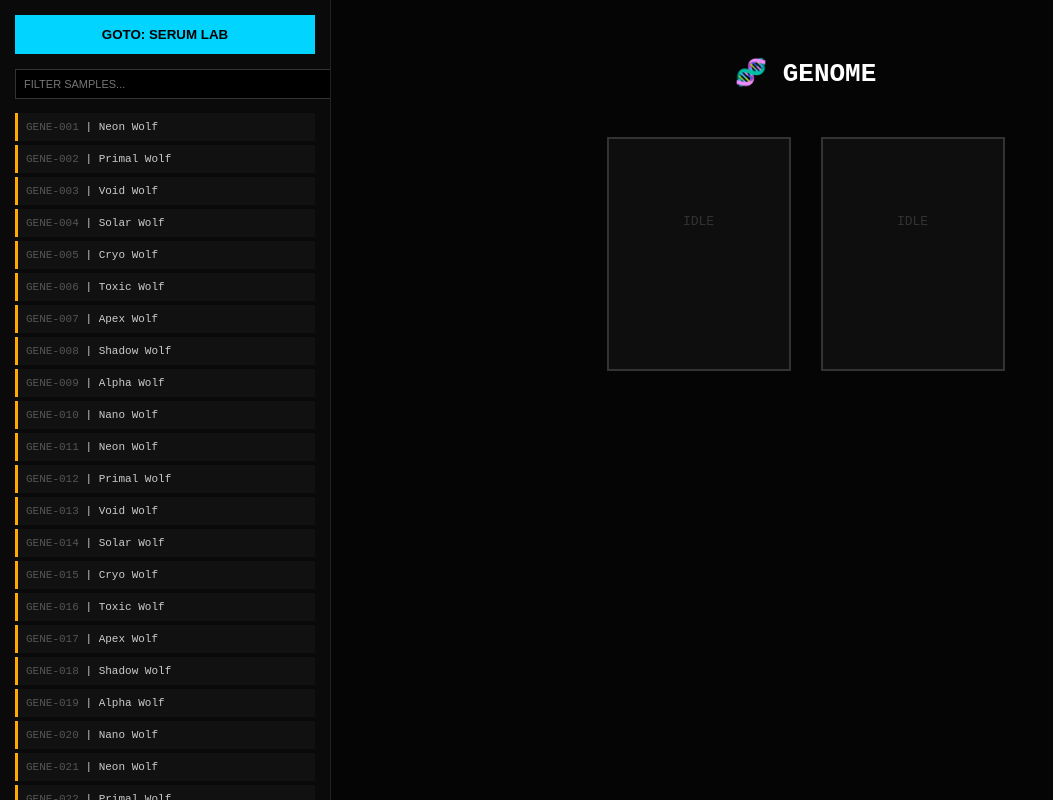
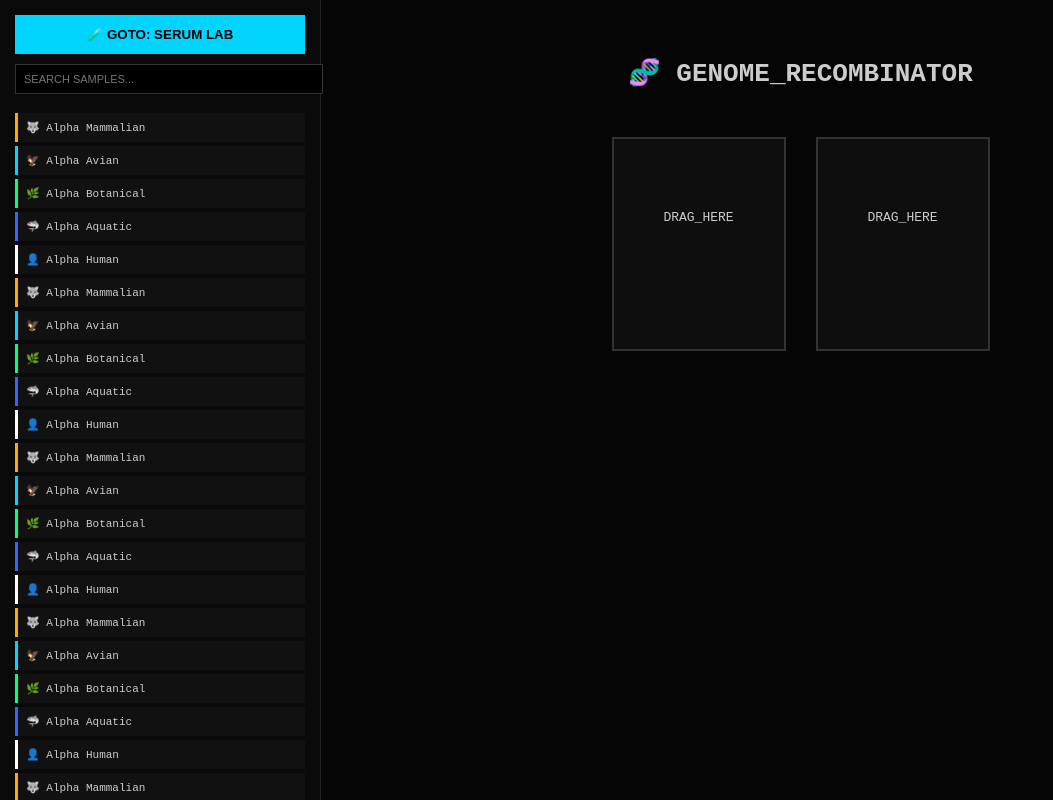
Before and after one commit to Ana-Ilspen/Genetics, a React (Create React App) app: page / in a window 1280 px wide. Shown: the whole page, without its empty margins (0-1053 px from the left). Built offline with nearby package versions, Linux system fonts and the light colour scheme.

Commit message:
Update App.js

```diff
--- a/src/App.js
+++ b/src/App.js
@@ -7,74 +7,48 @@ const App = () => {
   const [inventory, setInventory] = useState([]);
   const [hybridName, setHybridName] = useState("");
   const [searchTerm, setSearchTerm] = useState("");
-  const [hoveredGene, setHoveredGene] = useState(null); // Tooltip state
+  const [hoveredGene, setHoveredGene] = useState(null);
   const [mousePos, setMousePos] = useState({ x: 0, y: 0 });
 
   useEffect(() => {
-    const baseGenes = Array.from({ length: 500 }, (_, i) => {
-      const prefixes = ["Neon", "Primal", "Void", "Solar", "Cryo", "Toxic", "Apex", "Shadow", "Alpha", "Nano"];
-      const id = `GENE-${String(i + 1).padStart(3, '0')}`;
-      let type, name, trait, icon, color, compound, feature;
-      const pre = prefixes[i % prefixes.length];
-
-      if (i < 100) {
-        type = "Mammalian"; name = `${pre} Wolf`; trait = "Endothermic Regulation";
-        icon = "🐺"; color = "#ffaa00"; compound = "Myostatin-A"; feature = "Skeletal Musculature";
-      } else if (i < 200) {
-        type = "Avian"; name = `${pre} Falcon`; trait = "Feather-Keratin Structure";
-        icon = "🦅"; color = "#00d4ff"; compound = "Avian-Neuro-T"; feature = "Optical Tracking";
-      } else if (i < 300) {
-        type = "Botanical"; name = `${pre} Lotus`; trait = "Cellulose Wall Density";
-        icon = "🌿"; color = "#00ff88"; compound = "Chlorophyll-K"; feature = "Photosynthetic Skin";
-      } else if (i < 400) {
-        type = "Aquatic"; name = `${pre} Orca`; trait = "Hydrostatic Resistance";
-        icon = "🦈"; color = "#3366ff"; compound = "Hydro-Lipid"; feature = "Gilled Respiration";
-      } else {
-        type = "Human"; name = `${pre} Sapiens`; trait = "Neural Synapse Speed";
-        icon = "👤"; color = "#ffffff"; compound = "Cerebro-X"; feature = "Fine Motor Dexterity";
-      }
-
-      return { id, name, type, trait, icon, color, compound, feature, isHybrid: false };
+    const baseGenes = Array.from({ length: 50 }, (_, i) => {
+      const types = ["Mammalian", "Avian", "Botanical", "Aquatic", "Human"];
+      const icons = ["🐺", "🦅", "🌿", "🦈", "👤"];
+      const type = types[i % 5];
+      return {
+        id: `GENE-${String(i + 1).padStart(3, '0')}`,
+        name: `Alpha ${type}`,
+        type,
+        trait: "Standard Sequence",
+        icon: icons[i % 5],
+        color: ["#ffaa00", "#00d4ff", "#00ff88", "#3366ff", "#ffffff"][i % 5],
+        compound: `${type}-X`,
+        feature: "Base Strain",
+        isHybrid: false
+      };
     });
     setInventory(baseGenes);
   }, []);
 
-  const handleMouseMove = (e) => {
-    setMousePos({ x: e.clientX + 15, y: e.clientY + 15 });
-  };
-
-  const filteredInventory = inventory.filter(g =>
-    g.name.toLowerCase().includes(searchTerm.toLowerCase()) ||
-    g.type.toLowerCase().includes(searchTerm.toLowerCase())
-  );
-
   const getAnalysis = (g1, g2) => {
     if (!g1 || !g2) return null;
     const combo = [g1.type, g2.type].sort().join('+');
-    const isLethal = (combo.includes("Botanical") && !combo.includes("Botanical+Botanical")) ||
-                     (combo.includes("Human") && combo.includes("Botanical"));
-
-    const splicerData = {
-      dominant: { feature: g1.feature, source: g1.name },
-      recessive: { trait: g2.trait, source: g2.name },
-      reason: isLethal ? "Molecular rejection: Cross-kingdom cellular walls cannot fuse." :
-              (g1.type === g2.type ? "High alignment: Shared taxonomic lineage." : "Stable hybrid: Forced genomic splicing successful.")
-    };
+    const isLethal = (combo.includes("Botanical") && !combo.includes("Botanical+Botanical")) || (combo.includes("Human") && combo.includes("Botanical"));
 
     let ph = 7.0; let toxicity = 5.0;
     if (combo.includes("Human")) toxicity += 45.0;
     if (combo.includes("Botanical")) ph -= 2.8;
-    if (combo.includes("Aquatic")) ph += 1.4;
     if (g1.type !== g2.type) toxicity += 12.0;
 
     return {
       isLethal, canSave: !isLethal,
       color: isLethal ? "#ff3333" : (view === 'splicer' ? "#00d4ff" : "#bb00ff"),
-      splicerData,
-      serumData: { ph: ph.toFixed(1), tox: `${toxicity.toFixed(1)}%`,
-      composition: [
-        { label: "Primary Extract", val: `${g1.compound} (40%)` },
-        { label: "Secondary Isolate", val: `${g2.compound} (35%)` },
+      splicerData: { dominant: g1, recessive: g2, reason: isLethal ? "INCOMPATIBLE" : "STABLE HYBRID" },
+      serumData: { ph: ph.toFixed(1), tox: `${toxicity.toFixed(1)}%`, steps: [
+        `1. Distill ${g1.compound} Extract (40%)`,
+        `2. Infuse ${g2.compound} Stabilizer (35%)`,
+        `3. Apply Saline Buffer Diluent (20%)`,
+        `4. Activate with Reactive Catalyst (5%)`
       ]}
     };
   };
@@ -85,120 +59,101 @@ const App = () => {
   const archiveResult = () => {
     if (!hybridName) return alert("ENTER NOMENCLATURE.");
     const newEntry = {
-      id: `${view === 'splicer' ? 'HYB' : 'SRM'}-${Math.floor(Math.random() * 9000 + 1000)}`,
+      ...slotA,
+      id: `${view === 'splicer' ? 'HYB' : 'SRM'}-${Math.floor(Math.random() * 9000)}`,
       name: hybridName.toUpperCase(),
-      type: `${slotA.type}/${slotB.type}`,
-      icon: view === 'splicer' ? "🧬" : "🧪",
+      isHybrid: true,
       color: res.color,
-      isHybrid: true,
-      feature: res.splicerData.dominant.feature,
-      compound: slotA.compound
+      scienceData: res
     };
     setInventory([newEntry, ...inventory]);
     clear();
   };
 
+  const deleteItem = (id) => setInventory(inventory.filter(item => item.id !== id));
+
+  const downloadData = (item) => {
+    const dataStr = "data:text/json;charset=utf-8," + encodeURIComponent(JSON.stringify(item, null, 2));
+    const downloadAnchorNode = document.createElement('a');
+    downloadAnchorNode.setAttribute("href", dataStr);
+    downloadAnchorNode.setAttribute("download", `${item.name}_report.json`);
+    document.body.appendChild(downloadAnchorNode);
+    downloadAnchorNode.click();
+    downloadAnchorNode.remove();
+  };
+
   return (
-    <div onMouseMove={handleMouseMove} style={{ display: 'flex', height: '100vh', backgroundColor: '#050505', color: '#ccc', fontFamily: 'monospace', overflow: 'hidden' }}>
+    <div onMouseMove={(e) => setMousePos({ x: e.clientX + 15, y: e.clientY + 15 })} style={{ display: 'flex', height: '100vh', backgroundColor: '#050505', color: '#ccc', fontFamily: 'monospace', overflow: 'hidden' }}>
 
-      {/* TOOLTIP COMPONENT */}
+      {/* TOOLTIP */}
       {hoveredGene && (
-        <div style={{ position: 'fixed', left: mousePos.x, top: mousePos.y, zIndex: 100, background: '#111', border: `1px solid ${hoveredGene.color}`, padding: '10px', width: '220px', pointerEvents: 'none', boxShadow: '0 0 15px rgba(0,0,0,0.5)' }}>
-          <p style={{ color: hoveredGene.color, margin: '0 0 5px 0', fontSize: '12px', fontWeight: 'bold' }}>{hoveredGene.name.toUpperCase()}</p>
-          <p style={{ fontSize: '10px', color: '#888' }}>CLASS: {hoveredGene.type}</p>
-          <hr style={{ borderColor: '#222' }} />
-          <p style={{ fontSize: '10px' }}><span style={{ color: '#00d4ff' }}>GENOMIC:</span> {hoveredGene.feature}</p>
-          <p style={{ fontSize: '10px' }}><span style={{ color: '#bb00ff' }}>CHEMICAL:</span> {hoveredGene.compound}</p>
+        <div style={{ position: 'fixed', left: mousePos.x, top: mousePos.y, zIndex: 100, background: '#111', border: `1px solid ${hoveredGene.color}`, padding: '10px', pointerEvents: 'none' }}>
+          <p style={{ color: hoveredGene.color, margin: 0 }}>{hoveredGene.name}</p>
+          <p style={{ fontSize: '10px' }}>TYPE: {hoveredGene.type} | {hoveredGene.isHybrid ? 'HYBRID' : 'PURE'}</p>
         </div>
       )}
 
       {/* SIDEBAR */}
-      <div style={{ width: '300px', borderRight: '1px solid #222', overflowY: 'auto', padding: '15px', background: '#0a0a0a' }}>
-        <button onClick={() => {setView(view === 'splicer' ? 'serum' : 'splicer'); clear();}}
-                style={{ width: '100%', padding: '12px', background: view === 'serum' ? '#bb00ff' : '#00d4ff', color: '#000', border: 'none', fontWeight: 'bold', cursor: 'pointer', marginBottom: '15px' }}>
-            {view === 'splicer' ? 'GOTO: SERUM LAB' : 'GOTO: SPLICER'}
-        </button>
+      <div style={{ width: '320px', borderRight: '1px solid #222', display: 'flex', flexDirection: 'column', background: '#0a0a0a' }}>
+        <div style={{ padding: '15px' }}>
+          <button onClick={() => {setView(view === 'splicer' ? 'serum' : 'splicer'); clear();}} style={{ width: '100%', padding: '12px', background: view === 'serum' ? '#bb00ff' : '#00d4ff', color: '#000', border: 'none', fontWeight: 'bold', cursor: 'pointer', marginBottom: '10px' }}>
+            {view === 'splicer' ? '🧪 GOTO: SERUM LAB' : '🧬 GOTO: SPLICER'}
+          </button>
+          <input type="text" placeholder="SEARCH SAMPLES..." onChange={(e) => setSearchTerm(e.target.value)} style={{ width: '100%', padding: '8px', background: '#000', border: '1px solid #333', color: '#00d4ff', fontSize: '11px' }} />
+        </div>
 
-        <input type="text" placeholder="FILTER SAMPLES..." value={searchTerm} onChange={(e) => setSearchTerm(e.target.value)}
-               style={{ width: '100%', padding: '8px', background: '#000', border: '1px solid #333', color: '#00d4ff', fontSize: '11px', marginBottom: '10px' }} />
-
-        {filteredInventory.map(g => (
-          <div key={g.id}
-               onMouseEnter={() => setHoveredGene(g)}
-               onMouseLeave={() => setHoveredGene(null)}
-               draggable={!g.isHybrid}
-               onDragStart={(e) => !g.isHybrid && e.dataTransfer.setData("gene", JSON.stringify(g))}
-               style={{ padding: '8px', margin: '4px 0', background: g.isHybrid ? '#1a1a1a' : '#111', borderLeft: `3px solid ${g.color}`, cursor: g.isHybrid ? 'default' : 'grab', fontSize: '11px' }}>
-            <span style={{color: '#555'}}>{g.id}</span> | {g.name}
-          </div>
-        ))}
+        <div style={{ flex: 1, overflowY: 'auto', padding: '0 15px' }}>
+          {inventory.filter(g => g.name.toLowerCase().includes(searchTerm.toLowerCase())).map(g => (
+            <div key={g.id} onMouseEnter={() => setHoveredGene(g)} onMouseLeave={() => setHoveredGene(null)} draggable onDragStart={(e) => e.dataTransfer.setData("gene", JSON.stringify(g))}
+                 style={{ padding: '8px', margin: '4px 0', background: '#111', borderLeft: `3px solid ${g.color}`, cursor: 'grab', fontSize: '11px', display: 'flex', justifyContent: 'space-between' }}>
+              <span>{g.icon} {g.name}</span>
+              {g.isHybrid && (
+                <div style={{ display: 'flex', gap: '5px' }}>
+                  <button onClick={() => downloadData(g)} style={{ background: 'none', border: 'none', color: '#00ff88', cursor: 'pointer' }}>↓</button>
+                  <button onClick={() => deleteItem(g.id)} style={{ background: 'none', border: 'none', color: '#ff3333', cursor: 'pointer' }}>×</button>
+                </div>
+              )}
+            </div>
+          ))}
+        </div>
       </div>
 
       {/* WORKSPACE */}
       <div style={{ flex: 1, padding: '40px', display: 'flex', flexDirection: 'column', alignItems: 'center' }}>
-        <h1 style={{ color: '#fff' }}>{view === 'splicer' ? '🧬 GENOME' : '🧪 SERUM_LAB'}</h1>
+        <h1>{view === 'splicer' ? '🧬 GENOME_RECOMBINATOR' : '🧪 SERUM_DISTILLERY'}</h1>
 
         <div style={{ display: 'flex', gap: '30px', margin: '30px 0' }}>
           {[slotA, slotB].map((slot, i) => (
             <div key={i} onDragOver={(e) => e.preventDefault()} onDrop={(e) => { const d = JSON.parse(e.dataTransfer.getData("gene")); i === 0 ? setSlotA(d) : setSlotB(d); }}
-              style={view === 'splicer' ? { width: '150px', height: '200px', border: '2px solid #333', background: '#0e0e0e', textAlign: 'center', padding: '15px' } : { width: '100px', height: '170px', border: '2px solid #fff', borderRadius: '0 0 35px 35px', background: '#000', overflow: 'hidden', position: 'relative' }}>
-              {view === 'serum' && slot && <div style={{ position: 'absolute', bottom: 0, width: '100%', height: '70%', background: slot.color, opacity: 0.5 }} />}
-              <div style={{ position: 'relative', zIndex: 2, marginTop: view === 'serum' ? '40px' : '5px' }}>
-                {slot ? <> <div style={{ fontSize: '24px' }}>{slot.icon}</div> <p style={{fontSize: '10px'}}>{slot.name}</p> </> : <p style={{marginTop: '40%', color: '#333'}}>IDLE</p>}
-              </div>
+              style={{ width: '140px', height: '180px', border: '2px solid #333', background: '#0e0e0e', textAlign: 'center', padding: '15px', position: 'relative' }}>
+              {slot ? <> <div style={{ fontSize: '30px' }}>{slot.icon}</div> <p style={{fontSize: '10px'}}>{slot.name}</p> </> : <p style={{marginTop: '40%'}}>DRAG_HERE</p>}
             </div>
           ))}
         </div>
 
         {res && (
-          <div style={{ width: '100%', maxWidth: '800px', padding: '25px', border: `1px solid ${res.color}`, background: '#0d0d0f' }}>
-            <div style={{ display: 'flex', justifyContent: 'space-between', marginBottom: '20px' }}>
-                <h2 style={{ color: res.color, margin: 0 }}>{res.isLethal ? 'SYSTEM_FAILURE' : 'STABLE_ANALYSIS'}</h2>
-                <button onClick={clear} style={{ background: '#222', color: '#888', border: '1px solid #444', cursor: 'pointer', padding: '5px 10px' }}>RESET</button>
-            </div>
+          <div style={{ width: '100%', maxWidth: '700px', padding: '20px', border: `1px solid ${res.color}`, background: '#0d0d0f' }}>
+            <h3 style={{ color: res.color }}>{res.isLethal ? 'ANALYSIS_FAILED' : 'STABLE_RESULT'}</h3>
 
             {view === 'splicer' ? (
-              <div style={{ display: 'grid', gridTemplateColumns: '1fr 1fr', gap: '20px' }}>
-                <div style={{ background: '#000', padding: '15px', border: '1px solid #222' }}>
-                    <p style={{ color: '#00d4ff', fontSize: '10px' }}>// PHENOTYPE_DISTRIBUTION</p>
-                    <p style={{ fontSize: '13px' }}><strong>Dominant:</strong> {res.splicerData.dominant.feature}</p>
-                    <p style={{ fontSize: '10px', color: '#fff' }}>Source: {res.splicerData.dominant.source}</p>
-                    <hr style={{borderColor: '#111', margin: '10px 0'}}/>
-                    <p style={{ fontSize: '13px' }}><strong>Recessive:</strong> {res.splicerData.recessive.trait}</p>
-                    <p style={{ fontSize: '10px', color: '#fff' }}>Source: {res.splicerData.recessive.source}</p>
+              <p style={{fontSize: '12px'}}>Inheriting <strong>{res.splicerData.dominant.feature}</strong> from {res.splicerData.dominant.name} and <strong>{res.splicerData.recessive.trait}</strong> from {res.splicerData.recessive.name}.</p>
+            ) : (
+              <div style={{ display: 'grid', gridTemplateColumns: '1fr 2fr', gap: '15px' }}>
+                <div>
+                  <p style={{fontSize: '10px'}}>pH: {res.serumData.ph}</p>
+                  <p style={{fontSize: '10px'}}>TOX: {res.serumData.tox}</p>
                 </div>
-                <div style={{ background: '#000', padding: '15px', border: '1px solid #222' }}>
-                    <p style={{ color: '#00d4ff', fontSize: '10px' }}>// COMPATIBILITY_LOG</p>
-                    <p style={{fontSize: '12px', lineHeight: '1.5'}}>{res.splicerData.reason}</p>
-                </div>
-              </div>
-            ) : (
-              <div style={{ display: 'grid', gridTemplateColumns: '1fr 2fr', gap: '20px' }}>
-                <div style={{ display: 'flex', flexDirection: 'column', gap: '10px' }}>
-                    <div style={{ background: '#000', padding: '10px', border: '1px solid #222' }}>
-                        <p style={{ fontSize: '9px', color: '#fff' }}>pH_LEVEL</p>
-                        <p style={{ color: '#00d4ff', fontSize: '18px' }}>{res.serumData.ph}</p>
-                    </div>
-                    <div style={{ background: '#000', padding: '10px', border: '1px solid #222' }}>
-                        <p style={{ fontSize: '9px', color: '#fff' }}>TOXICITY</p>
-                        <p style={{ color: parseFloat(res.serumData.tox) > 40 ? '#ff3333' : '#00ff88', fontSize: '18px' }}>{res.serumData.tox}</p>
-                    </div>
-                </div>
-                <div style={{ background: '#000', padding: '15px', border: '1px solid #222' }}>
-                    <p style={{ color: '#bb00ff', fontSize: '10px' }}>// MOLECULAR_COMPOSITION</p>
-                    {res.serumData.composition.map((c, i) => (
-                        <p key={i} style={{fontSize: '11px', margin: '5px 0'}}>• {c.label}: <span style={{color: '#fff'}}>{c.val}</span></p>
-                    ))}
+                <div style={{background: '#000', padding: '10px', border: '1px solid #222'}}>
+                  <p style={{color: '#bb00ff', fontSize: '10px'}}>PREPARATION_STEPS:</p>
+                  {res.serumData.steps.map((s, i) => <p key={i} style={{fontSize: '10px', margin: '2px 0'}}>{s}</p>)}
                 </div>
               </div>
             )}
 
             {res.canSave && (
-              <div style={{ display: 'flex', gap: '10px', marginTop: '20px', paddingTop: '20px', borderTop: '1px solid #222' }}>
-                <input placeholder="ENTER NOMENCLATURE..." value={hybridName} onChange={(e) => setHybridName(e.target.value)} style={{ background: '#000', color: '#00ff88', border: '1px solid #333', padding: '10px', flex: 1 }} />
-                <button onClick={archiveResult} style={{ background: res.color, color: '#000', border: 'none', padding: '10px 20px', fontWeight: 'bold', cursor: 'pointer' }}>
-                  {view === 'splicer' ? 'ARCHIVE_SPECIMEN' : 'DISTILL_SERUM'}
-                </button>
+              <div style={{ display: 'flex', gap: '10px', marginTop: '15px' }}>
+                <input placeholder="NOMENCLATURE..." value={hybridName} onChange={(e) => setHybridName(e.target.value)} style={{ background: '#000', color: '#fff', border: '1px solid #444', padding: '8px', flex: 1 }} />
+                <button onClick={archiveResult} style={{ background: res.color, color: '#000', border: 'none', padding: '8px 15px', fontWeight: 'bold', cursor: 'pointer' }}>SAVE_RESULT</button>
               </div>
             )}
           </div>
```
